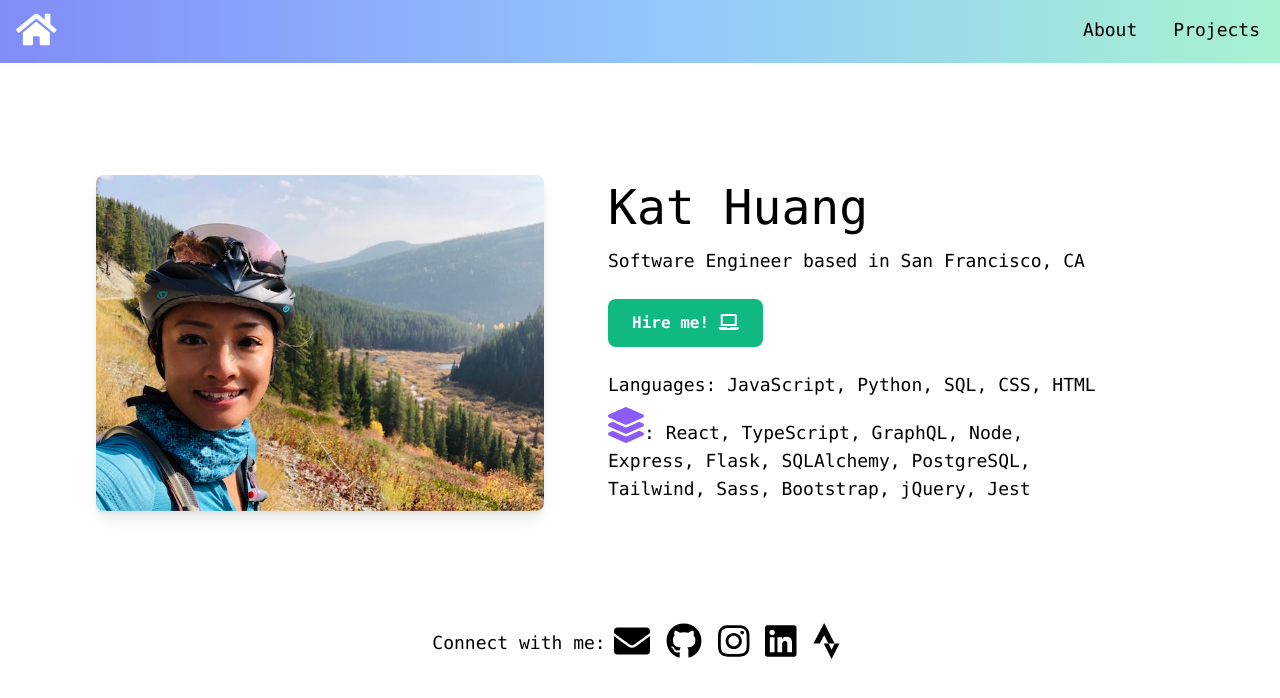
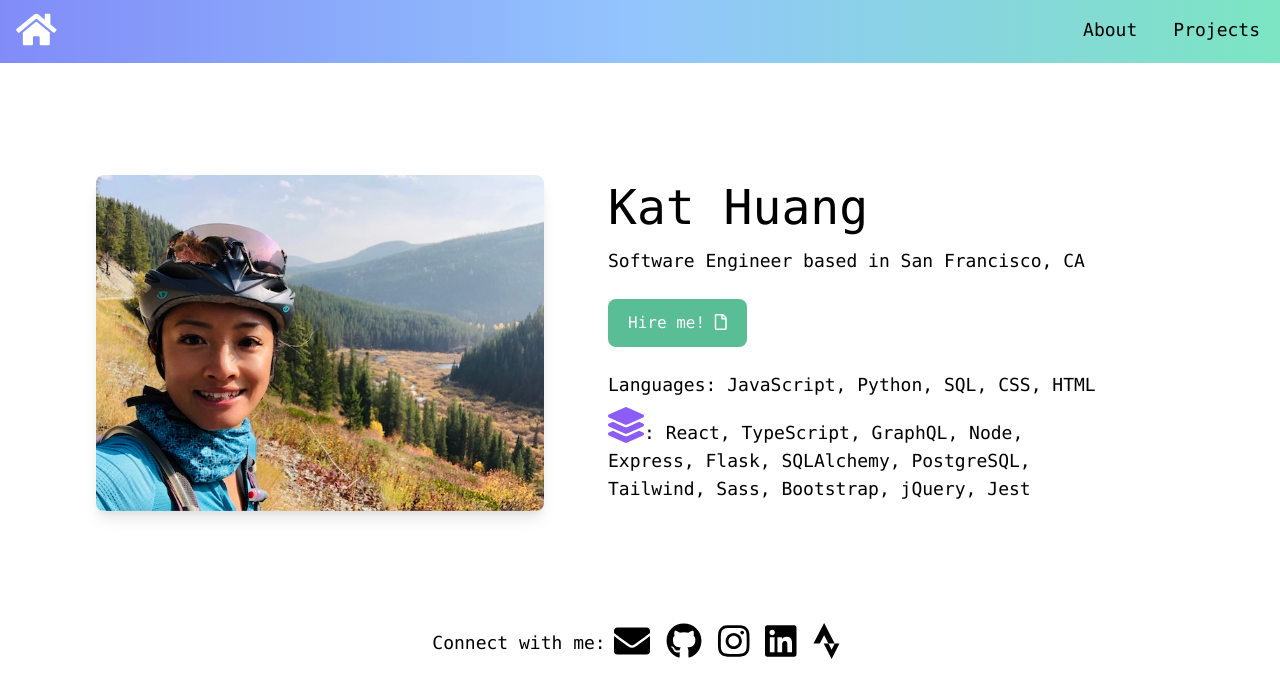
Before and after one commit to kathythekat/personal-site, a React (Create React App) app: page / in a window 1280 px wide. Shown: the top 698 px of the page. Built offline with nearby package versions, Linux system fonts and the light colour scheme.

Commit message:
changed hire button and nav end colors

```diff
--- a/src/Home.js
+++ b/src/Home.js
@@ -33,7 +33,7 @@ function Home() {
           <a href={Resume} target="_blank" rel="noreferrer">
             <button
               ref={animateRef}
-              className="text-white bg-green-500 hover:bg-green-600 hover:text-white active:bg-green-500 font-bold text-md mt-2 mb-4 px-6 py-3 rounded-lg outline-none focus:outline-none mr-2 ease-linear transition-all duration-500 items-center"
+              className="text-white bg-seagreen hover:bg-forest hover:text-white active:bg-green-500 text-md mt-2 mb-4 px-5 py-3 rounded-lg outline-none focus:outline-none mr-2 items-center"
               type="button"
               onMouseEnter={wiggleButton}
               onMouseLeave={stopWiggle}
@@ -41,7 +41,7 @@ function Home() {
                 window.dataLayer.push({ "button-event": "hire-clicked" })
               }
             >
-              Hire me! <i className="fas fa-laptop"></i>
+              Hire me! <i className="far fa-file"></i>
             </button>
           </a>
           <h4 className="lg:text-lg">
--- a/src/NavBar.js
+++ b/src/NavBar.js
@@ -2,7 +2,7 @@ import { NavLink } from "react-router-dom";
 
 function NavBar() {
   return (
-    <nav className="bg-gradient-to-r from-indigo-400 via-blue-300 to-green-200 flex justify-between my-auto mx-auto w-full">
+    <nav className="bg-gradient-to-r from-indigo-400 via-blue-300 to-lightgreen flex justify-between my-auto mx-auto w-full">
       <div className="flex">
         <NavLink
           className="p-3 hover:text-white justify-self-start ml-1 lg:text-lg"
--- a/tailwind.config.js
+++ b/tailwind.config.js
@@ -9,38 +9,40 @@ module.exports = {
     fontFamily: {
       sans: ["Monaco", "ui-monospace", "SFMono-Regular", "Menlo", "Roboto"],
     },
-    container: {
-      center: true,
-    },
     extend: {
       keyframes: {
         wiggle: {
-          '0%, 7%': {
-            transform: 'rotateZ(0)'
+          "0%, 7%": {
+            transform: "rotateZ(0)",
           },
-          '15%': {
-            transform: 'rotateZ(-11deg)'
+          "15%": {
+            transform: "rotateZ(-11deg)",
           },
-          '20%': {
-            transform: 'rotateZ(6deg)'
+          "20%": {
+            transform: "rotateZ(6deg)",
           },
-          '25%':{
-            transform: 'rotateZ(-6deg)'
+          "25%": {
+            transform: "rotateZ(-6deg)",
           },
-          '30%': {
-            transform: 'rotateZ(2deg)'
+          "30%": {
+            transform: "rotateZ(2deg)",
           },
-          '35%': {
-            transform: 'rotateZ(1deg)'
+          "35%": {
+            transform: "rotateZ(1deg)",
           },
-          '40%, 100%': {
-            transform: 'rotateZ(0)'
-          }
-        }
-       },
-       animation: {
-        wiggle: 'wiggle 2s linear',
-       }
+          "40%, 100%": {
+            transform: "rotateZ(0)",
+          },
+        },
+      },
+      animation: {
+        wiggle: "wiggle 2s linear",
+      },
+      colors: {
+        seagreen: "#59BD96",
+        forest: "#4CAD87",
+        lightgreen: "#7CE5C2",
+      },
     },
   },
   variants: {
```
